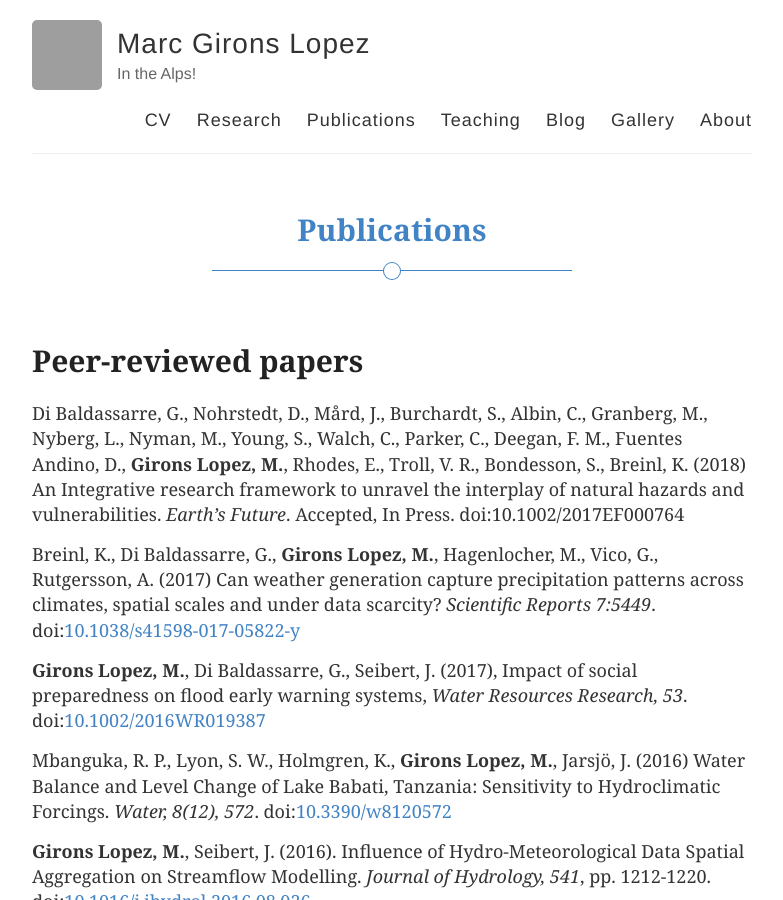
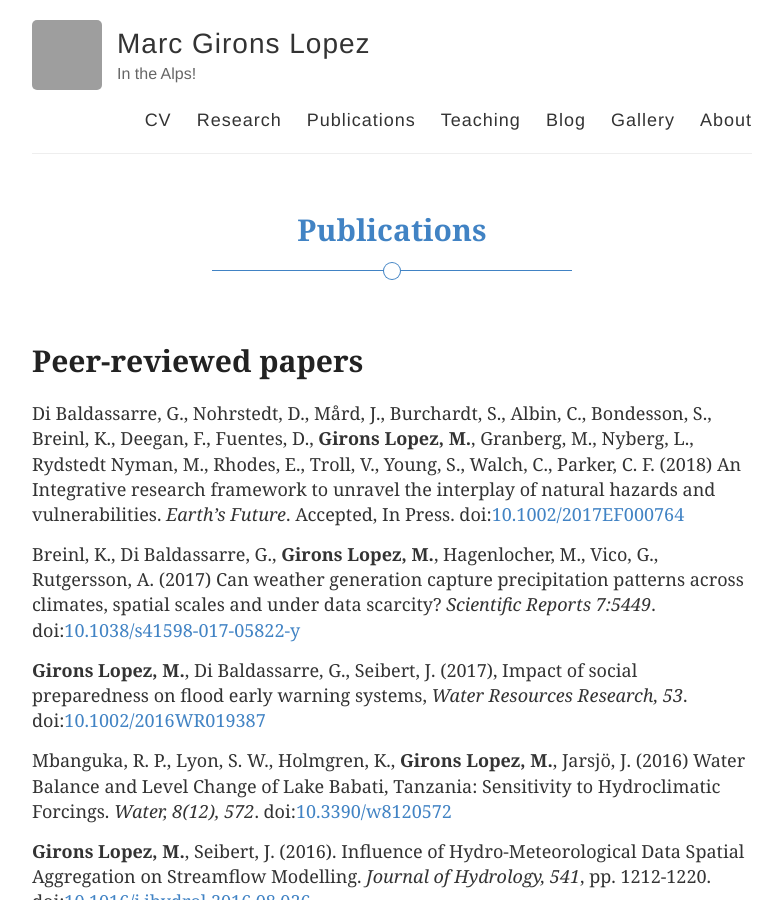
Before and after one commit to GironsLopez/GironsLopez.github.io, a Jekyll site: the page built from publications/index.md, in a window 1280 px wide and 900 px high. Shown: the whole window, without its empty margins (248-1031 px from the left). Built offline with Jekyll 4.4.1, drawn with Linux system fonts in a browser that asks for light colours; grey boxes are pictures that could not be loaded.

Commit message:
Update index.md

```diff
--- a/publications/index.md
+++ b/publications/index.md
@@ -6,7 +6,7 @@ description: Publication list by Marc Girons Lopez
 
 # Peer-reviewed papers
 
-Di Baldassarre, G., Nohrstedt, D., Mård, J., Burchardt, S., Albin, C., Granberg, M., Nyberg, L., Nyman, M., Young, S., Walch, C., Parker, C., Deegan, F. M., Fuentes Andino, D., **Girons Lopez, M.**, Rhodes, E., Troll, V. R., Bondesson, S., Breinl, K. (2018) An Integrative research framework to unravel the interplay of natural hazards and vulnerabilities. *Earth's Future*. Accepted, In Press. doi:10.1002/2017EF000764
+Di Baldassarre, G., Nohrstedt, D., Mård, J., Burchardt, S., Albin, C., Bondesson, S., Breinl, K., Deegan, F., Fuentes, D., **Girons Lopez, M.**, Granberg, M., Nyberg, L., Rydstedt Nyman, M., Rhodes, E., Troll, V., Young, S., Walch, C., Parker, C. F. (2018) An Integrative research framework to unravel the interplay of natural hazards and vulnerabilities. *Earth's Future*. Accepted, In Press. doi:[10.1002/2017EF000764](http://onlinelibrary.wiley.com/doi/10.1002/2017EF000764/abstract){:target="_blank"}
 
 Breinl, K., Di Baldassarre, G., **Girons Lopez, M.**, Hagenlocher, M., Vico, G., Rutgersson, A. (2017) Can weather generation capture precipitation patterns across climates, spatial scales and under data scarcity? *Scientific Reports 7:5449*. doi:[10.1038/s41598-017-05822-y](https://www.nature.com/articles/s41598-017-05822-y){:target="_blank"}
 
```
